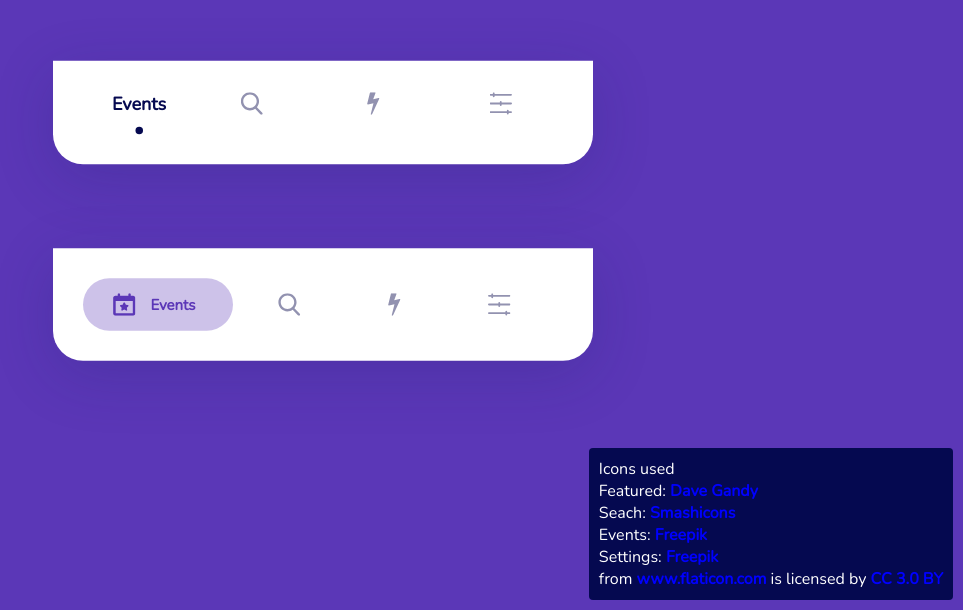
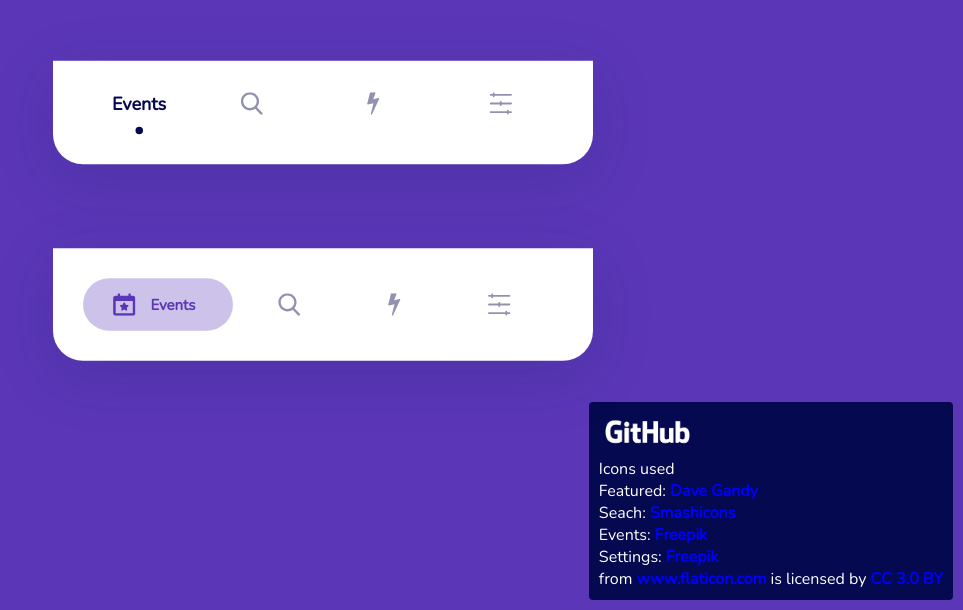
Before and after one commit to cheersmas/bottom-app-bar, a React (Create React App) app: page / in a window 1280 px wide. Shown: the part 190-800 px from the top of the page, without its empty margins (317-1280 px from the left). Built offline with nearby package versions, Linux system fonts and the light colour scheme.

Commit message:
added github link to repo and logo

```diff
--- a/src/components/Info.js
+++ b/src/components/Info.js
@@ -1,5 +1,5 @@
 import React from 'react';
-
+import github from '../assets/Github.png'
 function Info() {
 	return(
 		<div style={{
@@ -11,6 +11,8 @@ function Info() {
 				color: 'white',
 				textAlign: 'initial'
 			}}>
+			<a href="https://github.com/sk14235/bottom-app-bar" title="Repo Link" target="_blank" rel="noopener noreferrer"><img height={40} src={github} alt={'github logo'}/></a>
+			<br />
 			Icons used<br />
 			Featured:{' '}
 			<a href="https://www.flaticon.com/authors/dave-gandy" title="Dave Gandy" target="_blank" rel="noopener noreferrer">{' '}Dave Gandy{' '}</a>
```
Also changed, not shown: src/assets/Github.png (added).
